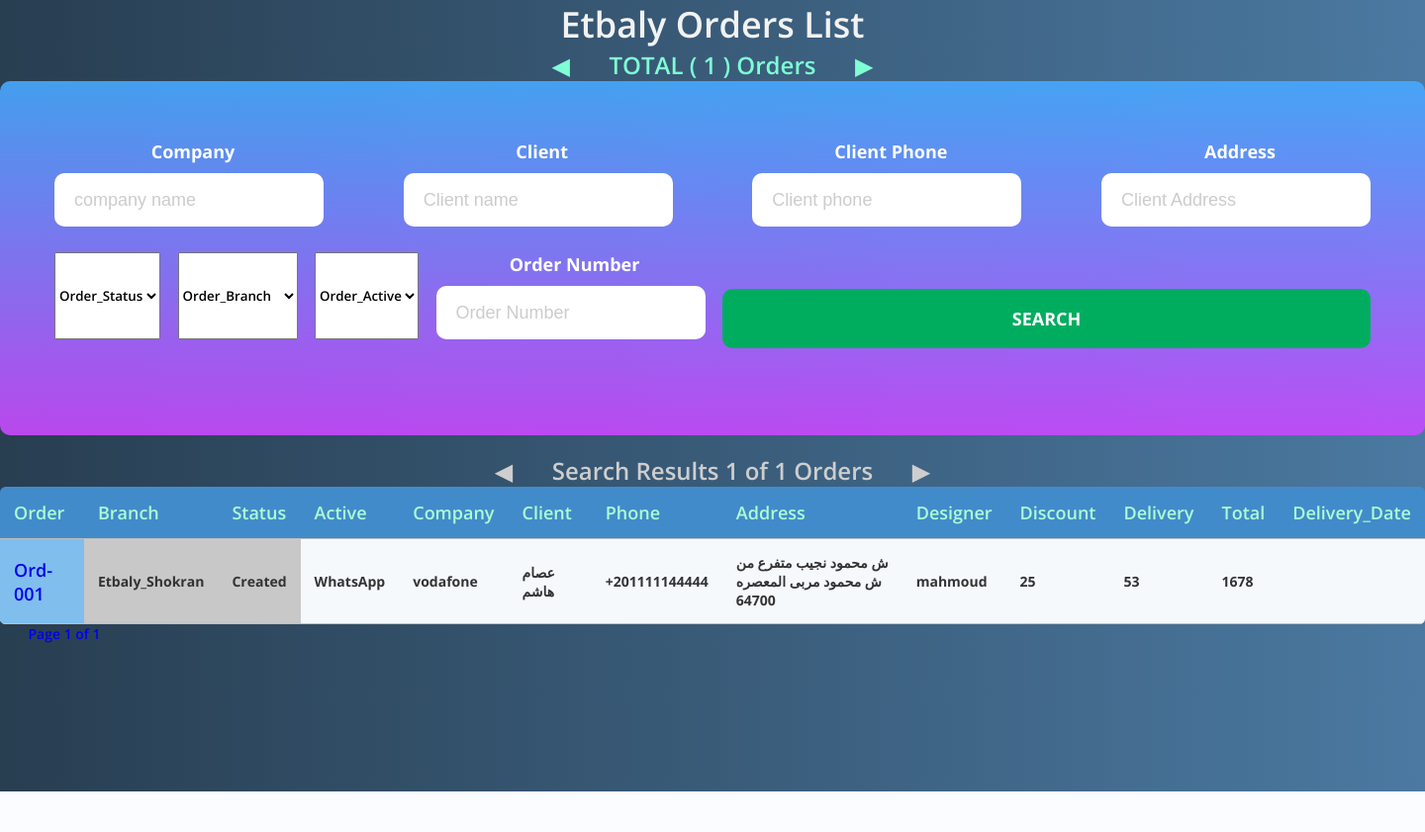
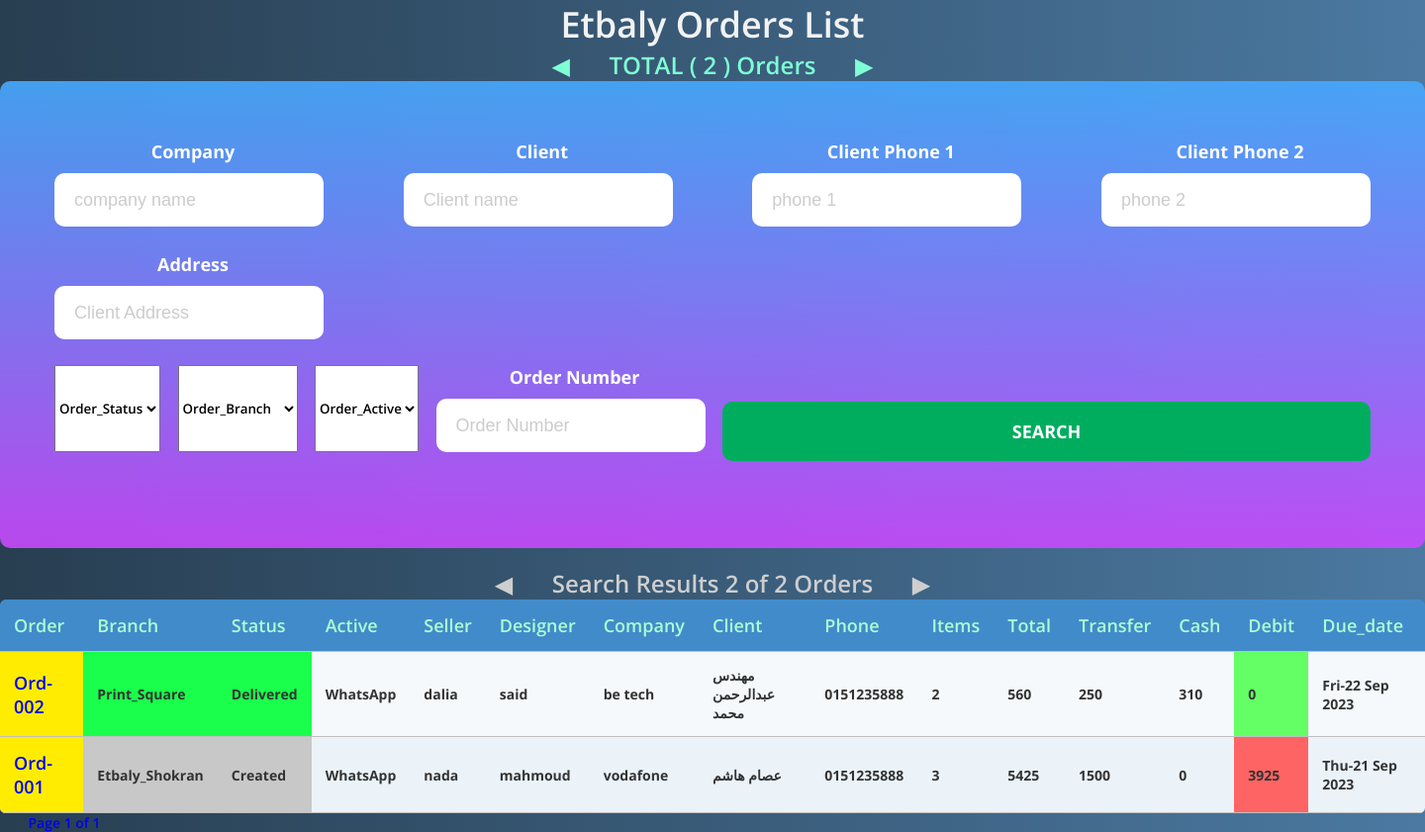
Before and after one commit to AbdulrahmanElsharef/ETBALY_Orders, a Django app: page /orders/ in a window 1440 px wide. Shown: the whole page at 99% size. Before the commit the page ends 800 px from the top, so only its background shows below. Run offline with Django 4.2, Linux system fonts and the light colour scheme; data comes from the database, SQL or seed files in the repository.

Commit message:
create client debit and update front end

```diff
--- a/Etpaly_Orders/fillter.py
+++ b/Etpaly_Orders/fillter.py
@@ -5,8 +5,11 @@
 class OrderFilter(django_filters.FilterSet):
     customer__company=django_filters.CharFilter(lookup_expr='icontains')
     customer__client=django_filters.CharFilter(lookup_expr='icontains')
-    customer__phone=django_filters.CharFilter(lookup_expr='icontains')
+    customer__phone_1=django_filters.CharFilter(lookup_expr='icontains')
+    customer__phone_2=django_filters.CharFilter(lookup_expr='icontains')
     customer__location=django_filters.CharFilter(lookup_expr='icontains')
+    seller=django_filters.CharFilter(lookup_expr='icontains')
+    designer=django_filters.CharFilter(lookup_expr='icontains')
     status = django_filters.ChoiceFilter(choices=ORDER_STATUS)
     branch = django_filters.ChoiceFilter(choices=ORDER_Branch)
     active = django_filters.ChoiceFilter(choices=Customer_Active)
@@ -14,4 +17,4 @@
     class Meta:
         model = Order
         fields=[ 'id','branch','status','active','customer__company','customer__client',
-                   'customer__phone','customer__location']
+                   'customer__phone_1','customer__phone_2','customer__location',"seller",'designer']
--- a/Etpaly_Orders/models.py
+++ b/Etpaly_Orders/models.py
@@ -30,7 +30,8 @@
 class Customer(models.Model):
     company=models.CharField(_("Company"), max_length=100)
     client=models.CharField(_("Client"), max_length=100)
-    phone=models.CharField(_("Phone"), max_length=14)
+    phone_1=models.CharField(_("Phone 1 "), max_length=14)
+    phone_2=models.CharField(_("Phone 2 "), max_length=14,default='No Phone')
     location=models.TextField(_("Address"), max_length=300)
     email=models.CharField(_("Email"), max_length=50 ,default='No_Email')
     note=models.CharField(_("Note"), max_length=50,default='No_Note')
@@ -42,7 +43,7 @@
 
 class Product(models.Model):
     name = models.CharField(_('Name'),max_length=50)
-    subtitle = models.TextField(_('Subtitle'),max_length=300,default='No_Subtitle')
+    details = models.TextField(_('Details'),max_length=300,default='No_Details')
     note=models.CharField(("Note"), max_length=50,default='No_Note')
     def __str__(self) :
         return f"""{self.name}"""
@@ -68,16 +69,16 @@
 class Order(models.Model):
     branch=models.CharField(_("Branch"), max_length=50,choices=ORDER_Branch)
     status = models.CharField(_("Status"),max_length=12,choices=ORDER_STATUS,default=ORDER_STATUS[0][0])
-    Seller=models.ForeignKey(Seller,related_name='order_Seller',on_delete=models.PROTECT)
+    seller=models.ForeignKey(Seller,related_name='order_Seller',on_delete=models.PROTECT)
     active=models.CharField(_("Active"), max_length=50,choices=Customer_Active)
     customer = models.ForeignKey(Customer,related_name='order_customer',on_delete=models.PROTECT)
     designer=models.ForeignKey(Designer,related_name='order_Designer',on_delete=models.PROTECT)
     order_date = models.DateField(_("Date"),default=timezone.now)
-    cash=discount=models.IntegerField(_("Cash"),null=True , blank=True,default=0)
-    transfer=discount=models.IntegerField(_("Transfer"),null=True , blank=True,default=0)
+    transfer=models.IntegerField(_("Transfer"),default=0)
+    cash=models.IntegerField(_("Cash"),default=0)
     Due_date = models.DateField(_("Due_date"),null=True,blank=True)
-    discount=models.IntegerField(_("Discount"),null=True , blank=True,default=0)
-    Delivery=models.IntegerField(_("Delivery"),null=True , blank=True,default=0)
+    discount=models.IntegerField(_("Discount"),default=0)
+    Delivery=models.IntegerField(_("Delivery"),default=0)
     note=models.CharField(("Note"), max_length=50,default='No_Note')
 
 
@@ -89,30 +90,32 @@
         total = 0
         Order_detail = self.order_Detail.all()
         for order in Order_detail:
-            total += order.total_order()
-        net_total=round(total-int(self.discount)+int(self.Delivery),2)
+            total += order.price
+        net_total=total-int(self.discount)+int(self.Delivery)
         return net_total
 
     def Customer_debt(self):
-        # total = 0
         Order_debt= self.net_total()-self.cash-self.transfer
-        # for order in Order_detail:
-        #     total += order.total_order()
-        # net_total=round(total-int(self.discount)+int(self.Delivery),2)
         return Order_debt
 
+    def total_items(self):
+        total = 0
+        Order_detail = self.order_Detail.all()
+        for order in Order_detail:
+            total +=1
+        return total
 
 class OrderDetail(models.Model):
     order = models.ForeignKey(Order,related_name='order_Detail',on_delete=models.CASCADE)
     product = models.ForeignKey(Product,verbose_name='product',related_name='order_product',on_delete=models.PROTECT)
-    quantity = models.IntegerField(_("Quantity"))
-    price = models.FloatField(_("Price"))
+    quantity = models.IntegerField(_("Quantity"),default=0)
+    price = models.IntegerField(_("Price"),default=0)
     note=models.CharField(("note"), max_length=50,default='No_Note')
 
 
     def __str__(self):
         return str(self.order)
 
-    def total_order(self):
-        order_total=int(self.quantity)*int(self.price)
-        return order_total
+    # def total_order(self):
+    #     order_total=int(self.quantity)*int(self.price)
+    #     return order_total
--- a/Etpaly_Orders/templates/Etpaly_Orders/orders_List.html
+++ b/Etpaly_Orders/templates/Etpaly_Orders/orders_List.html
@@ -34,9 +34,15 @@
                                                 placeholder="Client name">
                                         </div>
                                         <div class="input-group">
-                                            <label class="label">Client Phone</label>
-                                            <input class="input--style-1" type="text" name="customer__phone"
-                                                placeholder="Client phone">
+                                            <label class="label">Client Phone 1</label>
+                                            <input class="input--style-1" type="text" name="customer__phone_1"
+                                                placeholder="phone 1">
+
+                                        </div>
+                                        <div class="input-group">
+                                            <label class="label">Client Phone 2</label>
+                                            <input class="input--style-1" type="text" name="customer__phone_2"
+                                                placeholder="phone 2">
 
                                         </div>
                                         <div class="input-group">
@@ -82,6 +88,14 @@
                                         <label class="label">Order Number</label>
                                         <input class="input--style-1" type="text" name="id" placeholder="Order Number">
                                     </div>
+                                    {% comment %} <div class="input-group">
+                                        <label class="label">Order Seller</label>
+                                        <input class="input--style-1" type="text" name="seller" placeholder="Seller">
+                                    </div> {% endcomment %}
+                                    {% comment %} <div class="input-group">
+                                        <label class="label">Order Designer</label>
+                                        <input class="input--style-1" type="text" name="designer" placeholder=" Designer">
+                                    </div> {% endcomment %}
 
                                     <div class="col-2">
                                         <button class="btn-submit" type="submit">search</button>
@@ -113,6 +127,12 @@
                         <h4>Active</h4>
                     </th>
                     <th>
+                        <h4>Seller</h4>
+                    </th>
+                    <th>
+                        <h4>Designer</h4>
+                    </th>
+                    <th>
                         <h4>Company</h4>
                     </th>
                     <th>
@@ -121,30 +141,33 @@
                     <th>
                         <h4>Phone</h4>
                     </th>
+                    {% comment %} <th>
+                        <h4>Address</h4>
+                    </th> {% endcomment %}
+
                     <th>
-                        <h4>Address</h4>
-                    </th>
-                    <th>
-                        <h4>Designer</h4>
-                    </th>
-                    <th>
-                        <h4>Discount</h4>
-                    </th>
-                    <th>
-                        <h4>Delivery</h4>
+                        <h4>Items</h4>
                     </th>
                     <th>
                         <h4>Total</h4>
                     </th>
-
                     <th>
-                        <h4>Delivery_Date</h4>
+                        <h4>Transfer</h4>
+                    </th>
+                    <th>
+                        <h4>Cash</h4>
+                    </th>
+                    <th>
+                        <h4>Debit</h4>
+                    </th>
+                    <th>
+                        <h4>Due_date</h4>
                     </th>
                 </tr>
 
                 {% for order in page_obj %}
                 <tr>
-                    <td data-th="order" style="background-color: rgb(128, 190, 237); color: rgb(3, 150, 164);">
+                    <td data-th="order" style="background-color: rgb(255,236,0); color: rgb(0,0,255);">
                         <h4><a href="{% url 'order_invoice' order.id %}">
                             {{order}}</a> </h4>
                     </td>
@@ -157,35 +180,43 @@
                     <td data-th="Active">
                         <b>{{order.active}}</b>
                     </td>
+                    <td data-th="seller">
+                        <b>{{order.seller}}</b>
+                    </td>
+                    <td data-th="Designer">
+                        <b>{{order.designer}}</b>
+                    </td>
                     <td data-th="Company">
                         <b>{{order.customer}}</b>
                     </td>
 
-                    <td data-th="Client">
+                    <td data-th="Client"  >
                         <b>{{order.customer.client}}</b>
                     </td>
                     <td data-th="Phone">
-                        <b>{{order.customer.phone}}</b>
+                        <b>{{order.customer.phone_1}}</b>
                     </td>
-                    <td data-th="Address">
+                    {% comment %} <td data-th="Address">
                         <b>{{order.customer.location}}</b>
-                    </td>
-                    <td data-th="Designer">
-                        <b>{{order.designer}}</b>
-                    </td>
-                    <td data-th="discount">
-                        <b>{{order.discount}}</b>
-                    </td>
-                    <td data-th="Delivery">
-                        <b>{{order.Delivery}}</b>
+                    </td> {% endcomment %}
+                    <td data-th="Items">
+                        <b>{{order.total_items}}</b>
                     </td>
                     <td data-th="Total">
                         <b>{{order.net_total}}</b>
                     </td>
-
+                    <td data-th="Transfer">
+                        <b>{{order.transfer}}</b>
+                    </td>
+                    <td data-th="Cash">
+                        <b>{{order.cash}}</b>
+                    </td>
+                    <td data-th="Debit"  {% if order.Customer_debt > 0 %} style="background-color:rgb(255 ,100, 100);" {% elif order.Customer_debt == 0 %} style="background-color:rgb(100 ,255, 100);" {% endif %} >
+                        <b>{{order.Customer_debt}}</b>
+                    </td>
 
                     <td data-th="Due_Date">
-                        <b>{{order.delivery_date|date:'D-d M Y' }}</b>
+                        <b>{{order.Due_date|date:'D-d M Y' }}</b>
                     </td>
                 </tr>
                 {% endfor %}
```
Also changed, not shown: Etpaly_Orders/admin.py (+12 -6 lines), Etpaly_Orders/templates/Etpaly_Orders/invoice.html (+30 -30 lines), static/en/css/invoice.css (+29 -14 lines), Etpaly_Orders/migrations/0003_remove_customer_phone_remove_product_subtitle_and_more.py (added), Etpaly_Orders/migrations/0004_alter_orderdetail_price_alter_orderdetail_quantity.py (added), Etpaly_Orders/migrations/0005_rename_seller_order_seller.py (added), db.sqlite3.
